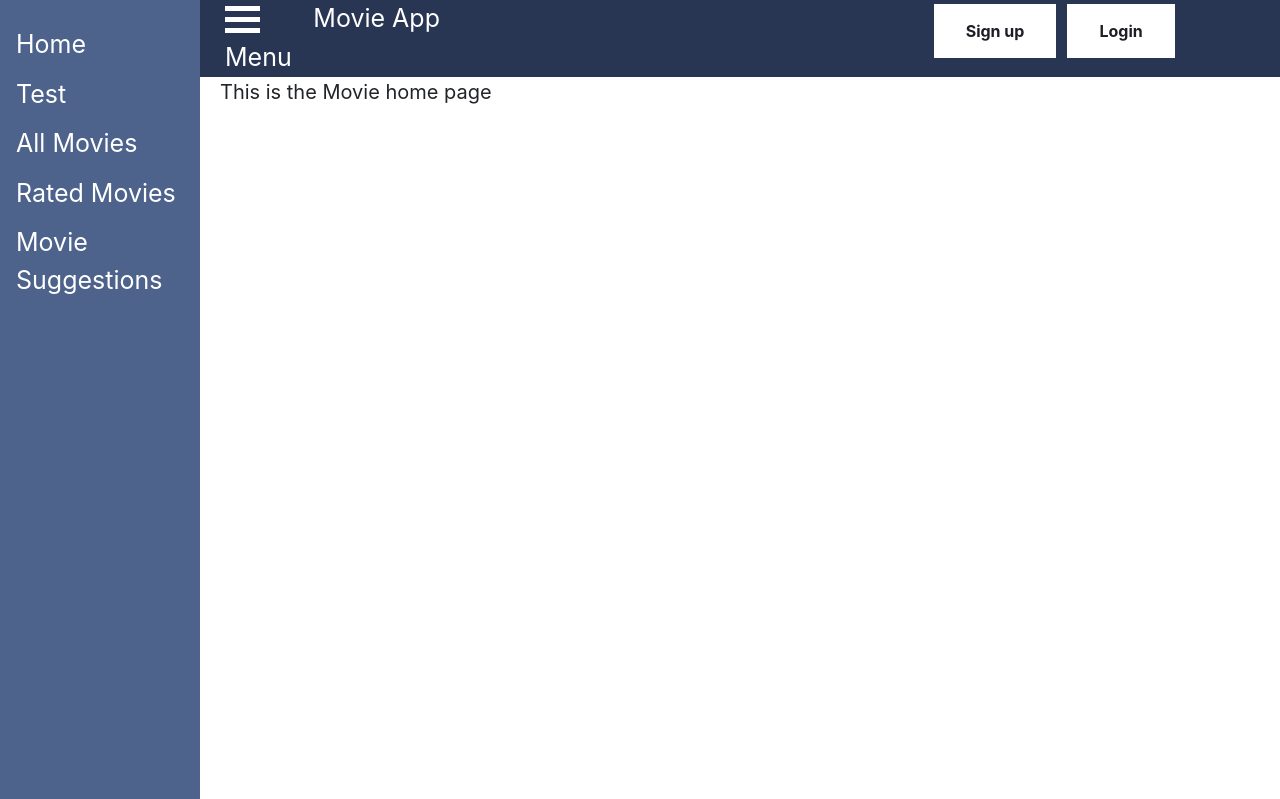
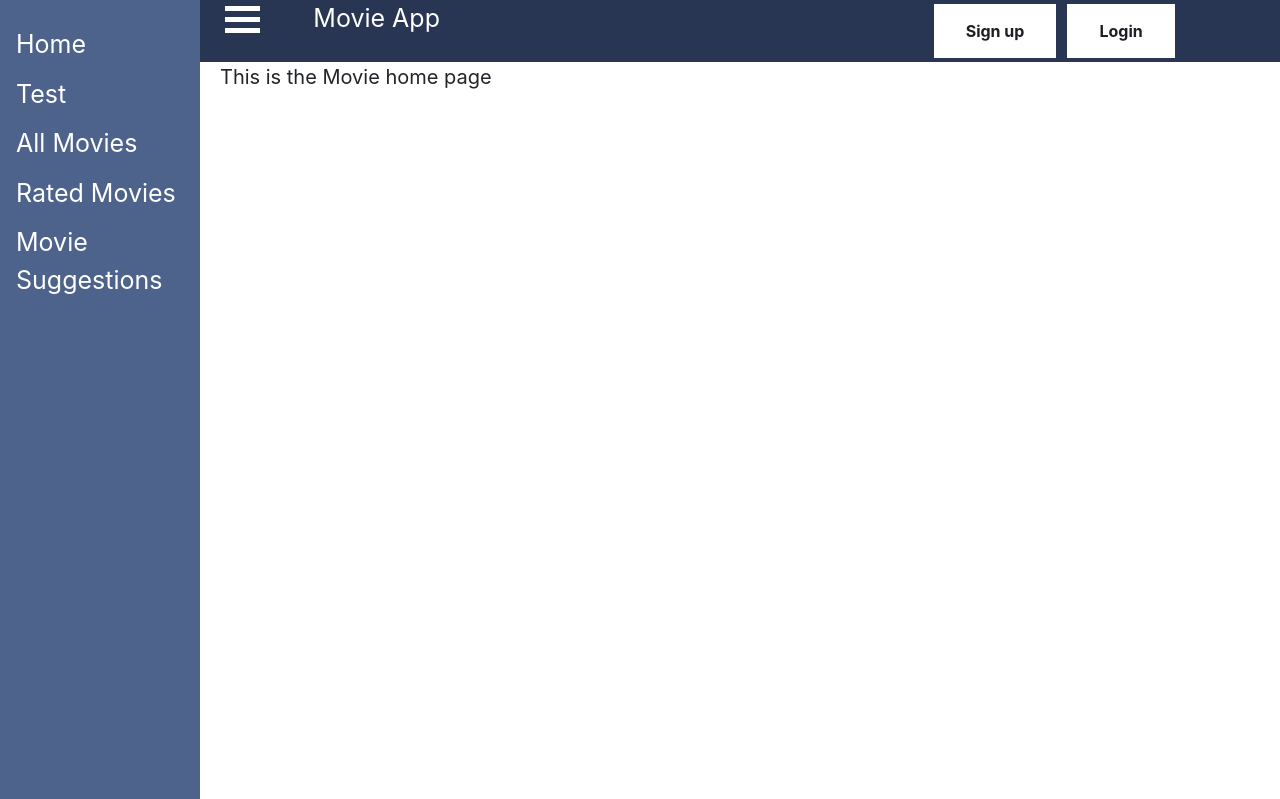
Before and after one commit to KarstenPoddig/django_movie_project, a Django app: page /movie_app/ in a window 1280 px wide. Run offline with Django 3.2, Linux system fonts and the light colour scheme; some libraries are stand-ins or nearby versions.

Commit message:
Refactoring Layout: 1

```diff
--- a/movie_app/static/css/styles.css
+++ b/movie_app/static/css/styles.css
@@ -27,7 +27,7 @@ body {
 
 /* When you mouse over the navigation links, change their color */
 .sidenav a:hover {
-  background-color: #111;
+  background-color: #283654;
 }
 
 /*.row {
--- a/movie_app/templates/base.html
+++ b/movie_app/templates/base.html
@@ -22,6 +22,19 @@
     </head>
 
     <body>
+        <div class="sidenav">
+            <a href="{% url 'home' %}">Home</a>
+            <a href="{% url 'test' %}">Test</a>
+            <a href="{% url 'all-movies-overview' %}">All Movies</a>
+            <a href="{% url 'rated-movies-overview' %}">Rated Movies</a>
+            <a href="{% url 'suggestions' %}">Movie Suggestions</a>
+            {% if request.user.is_staff %}
+            <hr>
+            <a href="{% url 'analysis' %}">Analysis</a>
+            {% endif %}
+        </div>
+
+        <div class="content">
             <div class="top">
                 <div class="container">
                     <div class="row">
@@ -30,7 +43,6 @@
                                 <div class="bar1"></div>
                                 <div class="bar2"></div>
                                 <div class="bar3"></div>
-                            Menu
                             </div>
                         </div>
                         <div class="col-sm-7">
```
Also changed, not shown: other parts of movie_app/templates/base.html (+1 -11 lines). Lines whose indentation alone changed are shown as unchanged.
